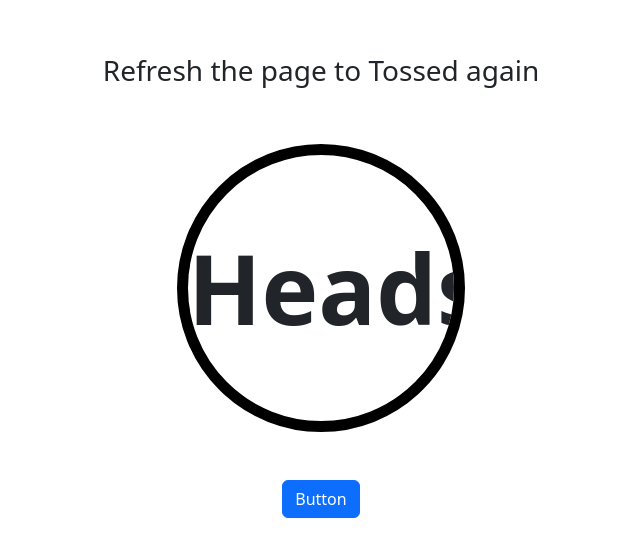
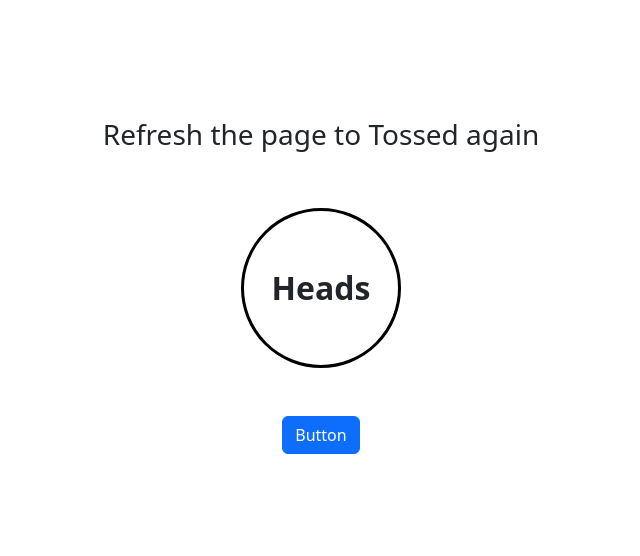
Before and after one commit to Jaypatil1327/Toss-Coin, a plain HTML site: page index.html in a window 1280 px wide. Shown: the part 114-670 px from the top of the page, without its empty margins (319-959 px from the left). Drawn offline with nearby package versions, Linux system fonts and the light colour scheme.

Commit message:
Update style.css

```diff
--- a/style.css
+++ b/style.css
@@ -14,33 +14,19 @@ body {
 
 #shape {
     border-radius: 100%;
-    width: 18rem;
-    height: 18rem;
-    border: solid black 0.7rem ;
+    width: 10rem;
+    height: 10rem;
+    border: solid black 3px ;
 
     display: flex;
     justify-content: center;
     align-items: center ;
 
     margin-top: 3rem;
+    margin-bottom: 3rem;
 }
 
 .ans {
-    font-size: 6rem;
+    font-size: 2rem;
     font-weight: bolder;
 }
-
-.btn {
-    margin-top: 3rem;
-    border: 2px black solid ;
-
-    border-radius: 18%;
-    outline: none;
-
-    background-color: rgb(255, 0, 0);
-    width: max-content;
-    height: max-content;
-
-    padding: 0.4rem;
-    font-size: 2rem;
-}
```
